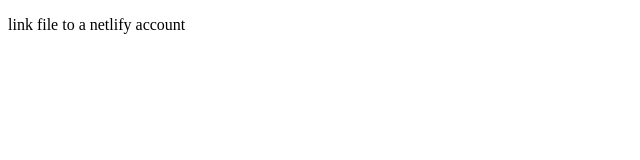
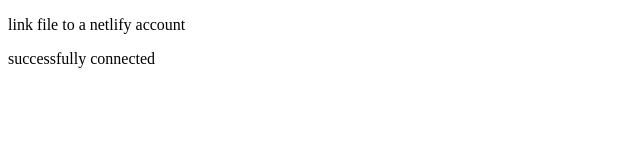
Before and after one commit to shyamdharanm/netlify, a plain HTML site: page index.html in a window 1280 px wide. Shown: the whole page, without its empty margins (0-640 px from the left). Drawn offline with Linux system fonts and the light colour scheme.

Commit message:
changes updated

```diff
--- a/index.html
+++ b/index.html
@@ -8,5 +8,6 @@
 </head>
 <body>
     <p>link file to a netlify account</p>
+    <p>successfully connected</p>
 </body>
 </html>
```
